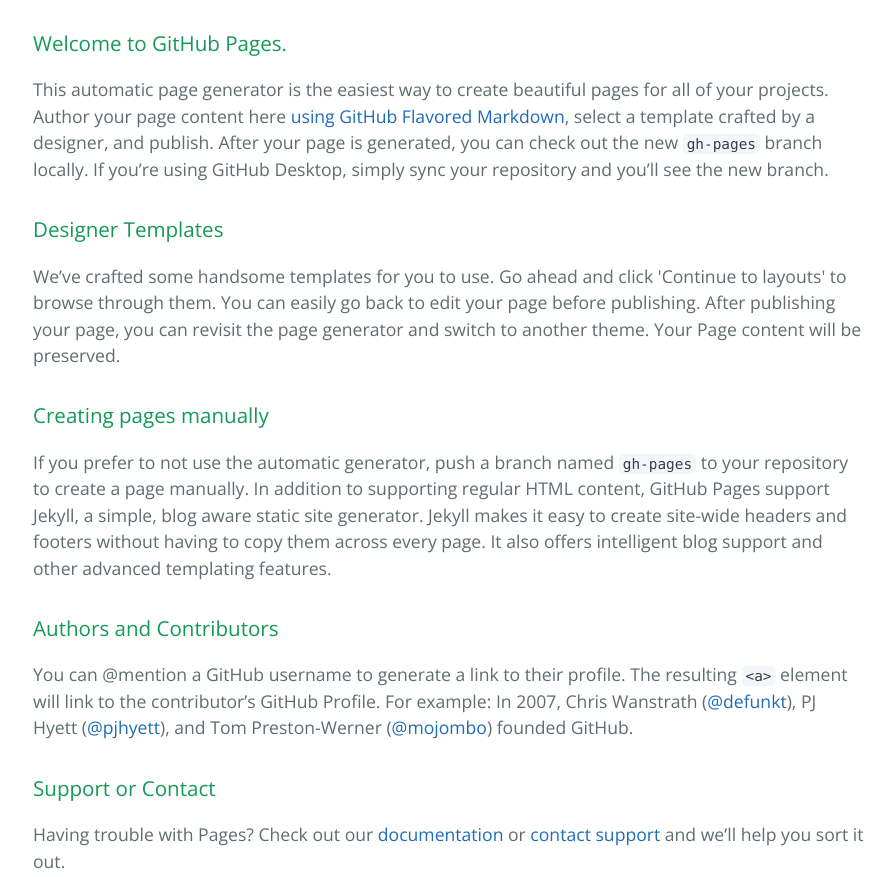
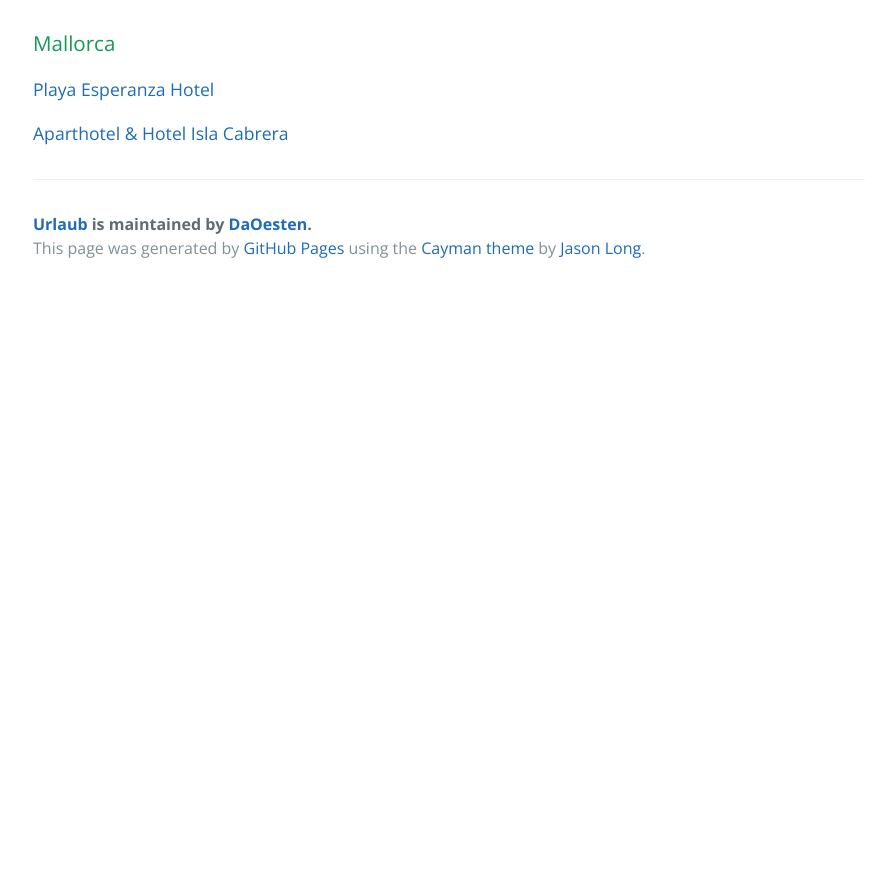
Before and after one commit to DaOesten/urlaub, a plain HTML site: page index.html in a window 1280 px wide. Shown: the part 340-1217 px from the top of the page, without its empty margins (191-1083 px from the left). After the commit the page ends 800 px from the top, so only its background shows below. Drawn offline with nearby package versions, Linux system fonts and the light colour scheme.

```diff
--- a/index.html
+++ b/index.html
@@ -20,29 +20,11 @@
 
     <section class="main-content">
       <h3>
-<a id="welcome-to-github-pages" class="anchor" href="#welcome-to-github-pages" aria-hidden="true"><span aria-hidden="true" class="octicon octicon-link"></span></a>Welcome to GitHub Pages.</h3>
+<a id="mallorca" class="anchor" href="#mallorca" aria-hidden="true"><span aria-hidden="true" class="octicon octicon-link"></span></a>Mallorca</h3>
 
-<p>This automatic page generator is the easiest way to create beautiful pages for all of your projects. Author your page content here <a href="https://guides.github.com/features/mastering-markdown/">using GitHub Flavored Markdown</a>, select a template crafted by a designer, and publish. After your page is generated, you can check out the new <code>gh-pages</code> branch locally. If you’re using GitHub Desktop, simply sync your repository and you’ll see the new branch.</p>
+<p><a href="http://www.hotelplayaesperanza.com/">Playa Esperanza Hotel</a></p>
 
-<h3>
-<a id="designer-templates" class="anchor" href="#designer-templates" aria-hidden="true"><span aria-hidden="true" class="octicon octicon-link"></span></a>Designer Templates</h3>
-
-<p>We’ve crafted some handsome templates for you to use. Go ahead and click 'Continue to layouts' to browse through them. You can easily go back to edit your page before publishing. After publishing your page, you can revisit the page generator and switch to another theme. Your Page content will be preserved.</p>
-
-<h3>
-<a id="creating-pages-manually" class="anchor" href="#creating-pages-manually" aria-hidden="true"><span aria-hidden="true" class="octicon octicon-link"></span></a>Creating pages manually</h3>
-
-<p>If you prefer to not use the automatic generator, push a branch named <code>gh-pages</code> to your repository to create a page manually. In addition to supporting regular HTML content, GitHub Pages support Jekyll, a simple, blog aware static site generator. Jekyll makes it easy to create site-wide headers and footers without having to copy them across every page. It also offers intelligent blog support and other advanced templating features.</p>
-
-<h3>
-<a id="authors-and-contributors" class="anchor" href="#authors-and-contributors" aria-hidden="true"><span aria-hidden="true" class="octicon octicon-link"></span></a>Authors and Contributors</h3>
-
-<p>You can @mention a GitHub username to generate a link to their profile. The resulting <code>&lt;a&gt;</code> element will link to the contributor’s GitHub Profile. For example: In 2007, Chris Wanstrath (<a href="https://github.com/defunkt" class="user-mention">@defunkt</a>), PJ Hyett (<a href="https://github.com/pjhyett" class="user-mention">@pjhyett</a>), and Tom Preston-Werner (<a href="https://github.com/mojombo" class="user-mention">@mojombo</a>) founded GitHub.</p>
-
-<h3>
-<a id="support-or-contact" class="anchor" href="#support-or-contact" aria-hidden="true"><span aria-hidden="true" class="octicon octicon-link"></span></a>Support or Contact</h3>
-
-<p>Having trouble with Pages? Check out our <a href="https://help.github.com/pages">documentation</a> or <a href="https://github.com/contact">contact support</a> and we’ll help you sort it out.</p>
+<p><a href="http://www.hotelislacabrera.com/de/">Aparthotel &amp; Hotel Isla Cabrera</a></p>
 
       <footer class="site-footer">
         <span class="site-footer-owner"><a href="https://github.com/DaOesten/urlaub">Urlaub</a> is maintained by <a href="https://github.com/DaOesten">DaOesten</a>.</span>
```
Also changed, not shown: params.json (+1 -1 lines).
